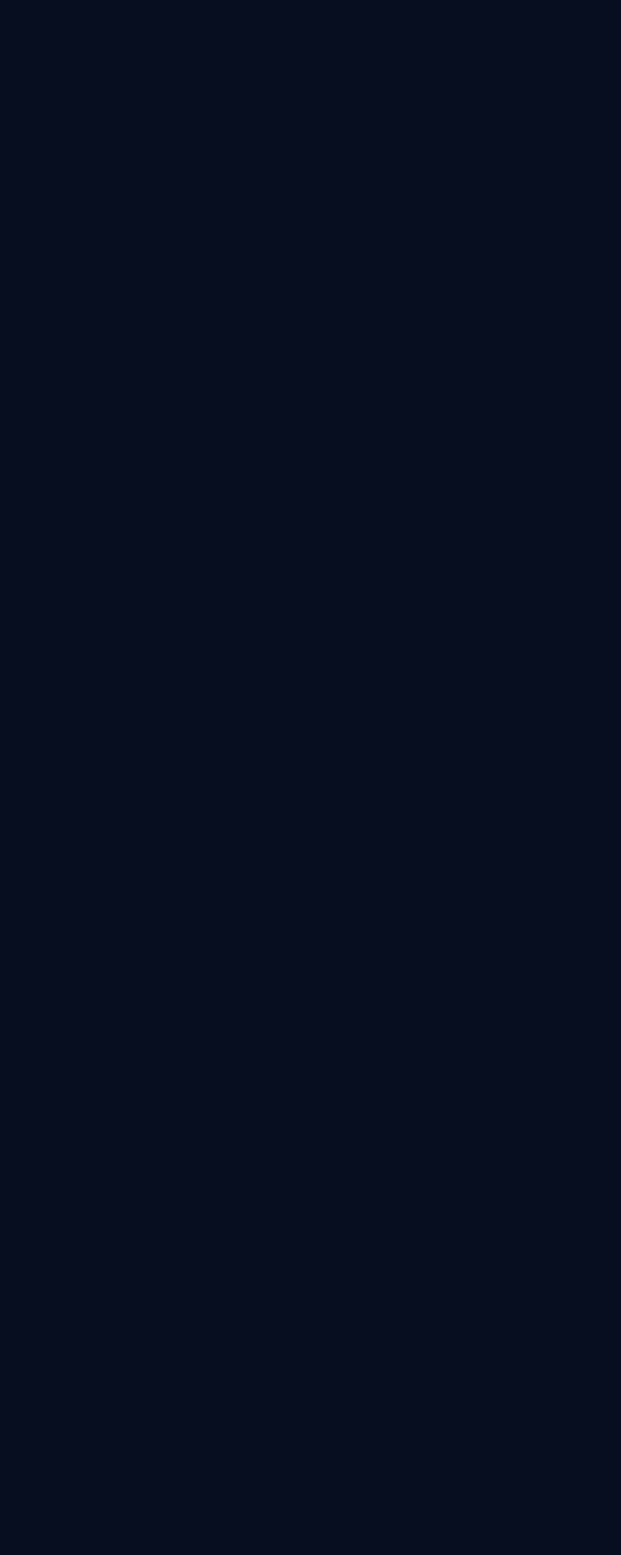
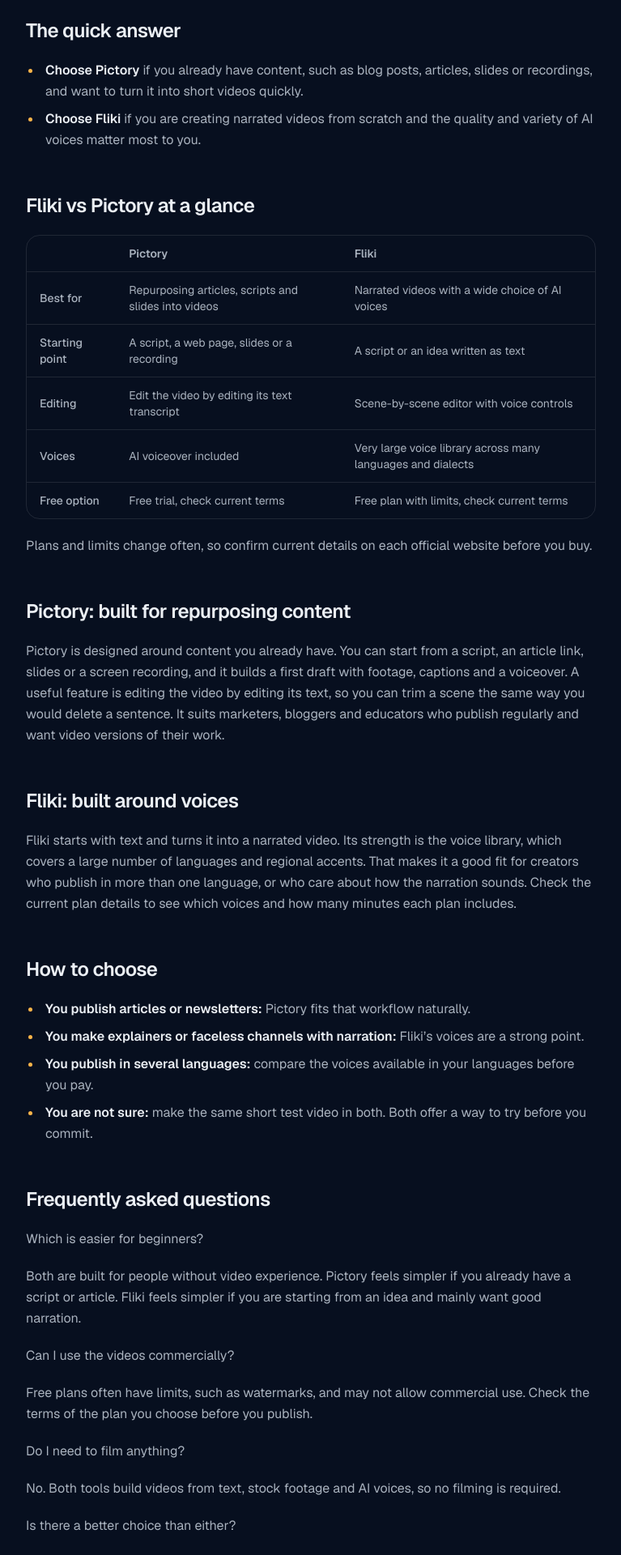
Before and after one commit to fatihcankripto-svg/five-picked, a Next.js app: page /guides/fliki-vs-pictory in a window 1280 px wide. Before the commit this address had no page. Shown: the part 520-2440 px from the top of the page at 81% size, without its empty margins (256-1023 px from the left). Before the commit the page ends 800 px from the top, so only its background shows below. Built offline with nearby package versions, Linux system fonts and the light colour scheme.

Commit message:
Create page.tsx

```diff
--- /dev/null
+++ b/app/guides/fliki-vs-pictory/page.tsx
@@ -0,0 +1,152 @@
+import Link from 'next/link'
+import { ContentPage, contentMetadata } from '@/components/content-page'
+
+export const metadata = contentMetadata({
+  title: 'Fliki vs Pictory: Which AI Video Tool Is Better?',
+  description:
+    'Fliki and Pictory both turn text into video, but they start from different places. See how they differ and which one fits your content. Updated October 2026.',
+  path: '/guides/fliki-vs-pictory',
+})
+
+const articleJsonLd = {
+  '@context': 'https://schema.org',
+  '@type': 'Article',
+  headline: 'Fliki vs Pictory: Which AI Video Tool Is Better?',
+  datePublished: '2026-10-25',
+  dateModified: '2026-10-25',
+  author: { '@type': 'Organization', name: 'FIVE PICKED', url: 'https://fivepicked.com' },
+  publisher: { '@type': 'Organization', name: 'FIVE PICKED', url: 'https://fivepicked.com' },
+  mainEntityOfPage: 'https://fivepicked.com/guides/fliki-vs-pictory',
+}
+
+export default function FlikiVsPictoryPage() {
+  return (
+    <ContentPage
+      eyebrow="Guide"
+      title="Fliki vs Pictory: which AI video tool is better?"
+      intro="Both tools turn text into video, which makes them easy to confuse. In practice they start from different places. This guide shows where each one is strongest so you can pick the right one for your content. Last updated October 25, 2026."
+    >
+      <script
+        type="application/ld+json"
+        dangerouslySetInnerHTML={{ __html: JSON.stringify(articleJsonLd) }}
+      />
+
+      <h2>The quick answer</h2>
+      <ul>
+        <li>
+          <strong>Choose Pictory</strong> if you already have content, such as blog posts, articles, slides or
+          recordings, and want to turn it into short videos quickly.
+        </li>
+        <li>
+          <strong>Choose Fliki</strong> if you are creating narrated videos from scratch and the quality and variety of
+          AI voices matter most to you.
+        </li>
+      </ul>
+
+      <h2>Fliki vs Pictory at a glance</h2>
+      <div className="overflow-x-auto rounded-xl border border-border">
+        <table className="w-full min-w-[34rem] text-left text-sm">
+          <thead>
+            <tr className="border-b border-border">
+              <th className="px-4 py-3 font-semibold">&nbsp;</th>
+              <th className="px-4 py-3 font-semibold">Pictory</th>
+              <th className="px-4 py-3 font-semibold">Fliki</th>
+            </tr>
+          </thead>
+          <tbody>
+            <tr className="border-b border-border">
+              <td className="px-4 py-3 font-medium">Best for</td>
+              <td className="px-4 py-3">Repurposing articles, scripts and slides into videos</td>
+              <td className="px-4 py-3">Narrated videos with a wide choice of AI voices</td>
+            </tr>
+            <tr className="border-b border-border">
+              <td className="px-4 py-3 font-medium">Starting point</td>
+              <td className="px-4 py-3">A script, a web page, slides or a recording</td>
+              <td className="px-4 py-3">A script or an idea written as text</td>
+            </tr>
+            <tr className="border-b border-border">
+              <td className="px-4 py-3 font-medium">Editing</td>
+              <td className="px-4 py-3">Edit the video by editing its text transcript</td>
+              <td className="px-4 py-3">Scene-by-scene editor with voice controls</td>
+            </tr>
+            <tr className="border-b border-border">
+              <td className="px-4 py-3 font-medium">Voices</td>
+              <td className="px-4 py-3">AI voiceover included</td>
+              <td className="px-4 py-3">Very large voice library across many languages and dialects</td>
+            </tr>
+            <tr>
+              <td className="px-4 py-3 font-medium">Free option</td>
+              <td className="px-4 py-3">Free trial, check current terms</td>
+              <td className="px-4 py-3">Free plan with limits, check current terms</td>
+            </tr>
+          </tbody>
+        </table>
+      </div>
+      <p>Plans and limits change often, so confirm current details on each official website before you buy.</p>
+
+      <h2>Pictory: built for repurposing content</h2>
+      <p>
+        Pictory is designed around content you already have. You can start from a script, an article link, slides or a
+        screen recording, and it builds a first draft with footage, captions and a voiceover. A useful feature is
+        editing the video by editing its text, so you can trim a scene the same way you would delete a sentence. It
+        suits marketers, bloggers and educators who publish regularly and want video versions of their work.
+      </p>
+
+      <h2>Fliki: built around voices</h2>
+      <p>
+        Fliki starts with text and turns it into a narrated video. Its strength is the voice library, which covers a
+        large number of languages and regional accents. That makes it a good fit for creators who publish in more than
+        one language, or who care about how the narration sounds. Check the current plan details to see which voices
+        and how many minutes each plan includes.
+      </p>
+
+      <h2>How to choose</h2>
+      <ul>
+        <li>
+          <strong>You publish articles or newsletters:</strong> Pictory fits that workflow naturally.
+        </li>
+        <li>
+          <strong>You make explainers or faceless channels with narration:</strong> Fliki&rsquo;s voices are a strong
+          point.
+        </li>
+        <li>
+          <strong>You publish in several languages:</strong> compare the voices available in your languages before you
+          pay.
+        </li>
+        <li>
+          <strong>You are not sure:</strong> make the same short test video in both. Both offer a way to try before you
+          commit.
+        </li>
+      </ul>
+
+      <h2>Frequently asked questions</h2>
+      <h3>Which is easier for beginners?</h3>
+      <p>
+        Both are built for people without video experience. Pictory feels simpler if you already have a script or
+        article. Fliki feels simpler if you are starting from an idea and mainly want good narration.
+      </p>
+      <h3>Can I use the videos commercially?</h3>
+      <p>
+        Free plans often have limits, such as watermarks, and may not allow commercial use. Check the terms of the plan
+        you choose before you publish.
+      </p>
+      <h3>Do I need to film anything?</h3>
+      <p>
+        No. Both tools build videos from text, stock footage and AI voices, so no filming is required.
+      </p>
+      <h3>Is there a better choice than either?</h3>
+      <p>
+        It depends on the job. For presenter-style business videos or cinematic clips, other tools may fit better. See
+        our <Link href="/guides/best-ai-video-tools-for-beginners">AI video tools guide</Link> for the full picture.
+      </p>
+
+      <h2>The bottom line</h2>
+      <p>
+        Pictory is the stronger choice for turning existing content into video. Fliki is the stronger choice when voice
+        quality and language variety come first. You can see both in our{' '}
+        <Link href="/ai-tools/video-and-voice">AI Video &amp; Voice top 5</Link>, and read how we choose on our{' '}
+        <Link href="/how-we-choose">method page</Link>.
+      </p>
+    </ContentPage>
+  )
+}
```
